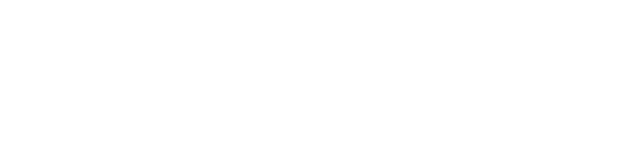
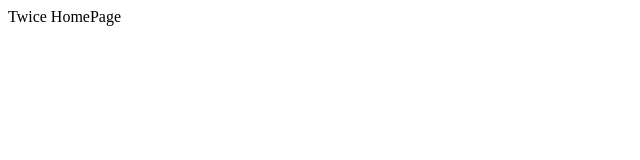
Before and after one commit to rc-practice15/git-project-practice, a plain HTML site: page index.html in a window 1280 px wide. Shown: the whole page, without its empty margins (0-640 px from the left). Drawn offline with Linux system fonts and the light colour scheme.

Commit message:
Add Twice title in head

```diff
--- a/index.html
+++ b/index.html
@@ -1 +1,3 @@
-<html></html>
+<html>
+	<head>Twice HomePage</head>
+</html>
```
